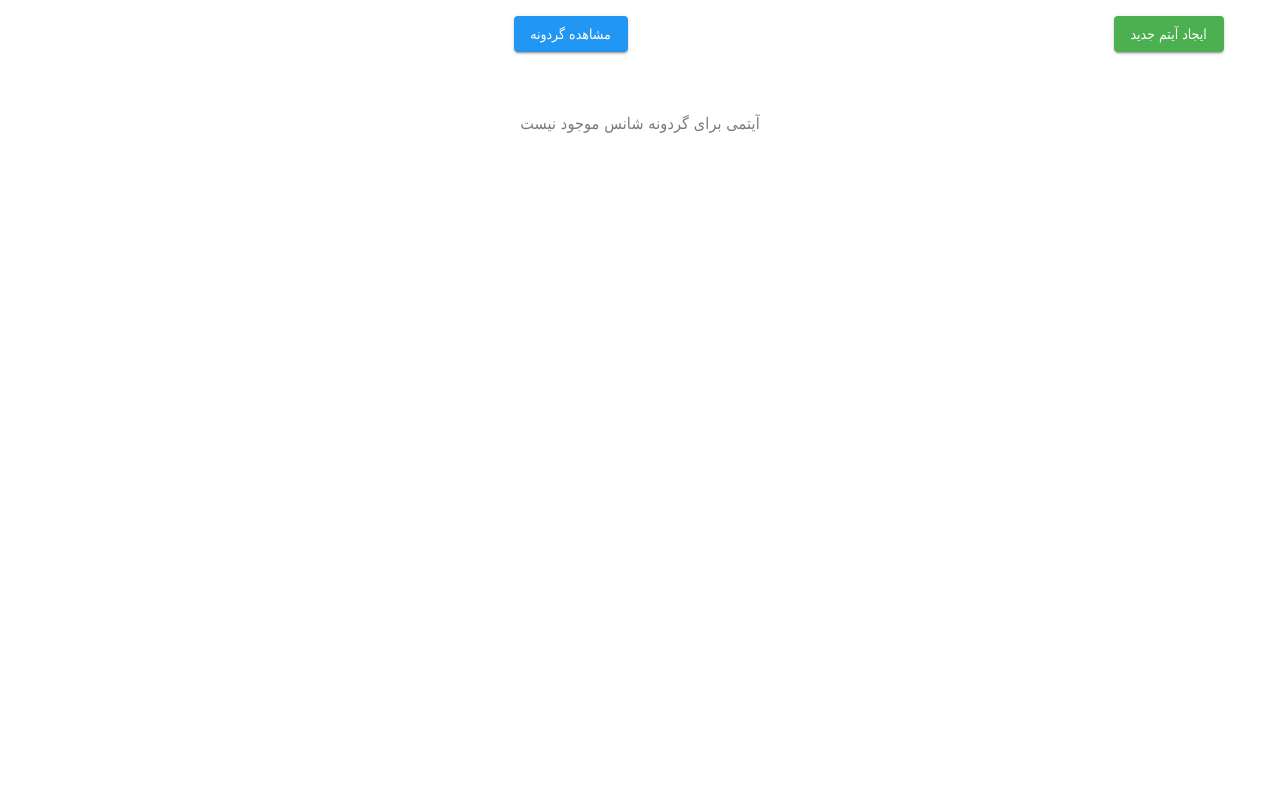
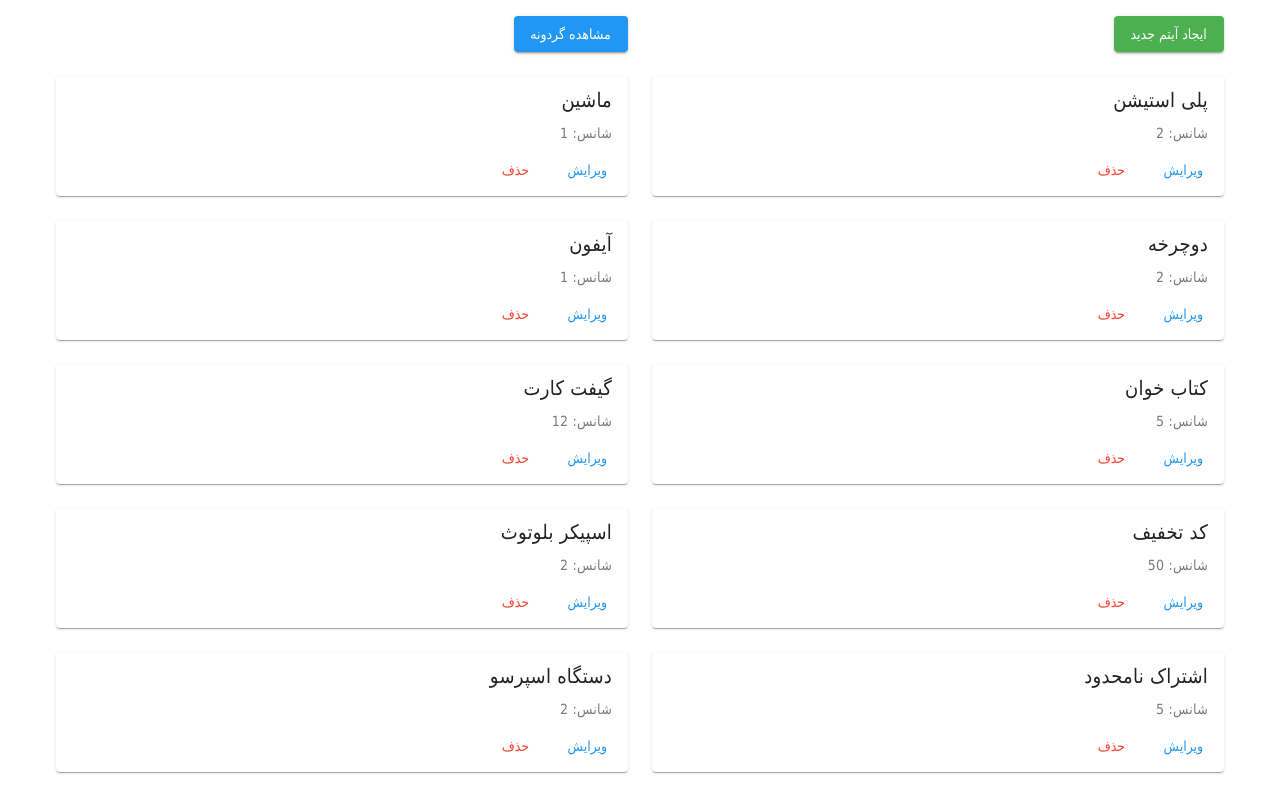
Before and after one commit to naazeri/wheel-of-fortune, a Vue app: page /admin in a window 1280 px wide. Built offline with nearby package versions, Linux system fonts and the light colour scheme.

Commit message:
add data seeder

```diff
--- a/src/stores/wheel.ts
+++ b/src/stores/wheel.ts
@@ -4,7 +4,7 @@ import type { PrizeConfig } from '@/types'
 export const useWheelStore = defineStore({
   id: 'wheel',
   state: () => ({
-    items: JSON.parse(localStorage.getItem('wheelItems') ?? '[]') as PrizeConfig[]
+    items: JSON.parse(localStorage.getItem('wheelItems') ?? getSeedData()) as PrizeConfig[]
   }),
   actions: {
     addItem(item: PrizeConfig) {
@@ -53,3 +53,90 @@ export const useWheelStore = defineStore({
     }
   }
 })
+
+const getSeedData = () => {
+  const data = [
+    {
+      id: 1,
+      prizeName: 'پلی استیشن',
+      prizeNameOnWheel: 'پلی استیشن',
+      bgColor: '#45ace9',
+      color: '#ffffff',
+      probability: 2
+    },
+    {
+      id: 2,
+      prizeName: 'ماشین',
+      prizeNameOnWheel: 'ماشین',
+      bgColor: '#f6b93b',
+      color: '#ffffff',
+      probability: 1
+    },
+    {
+      id: 3,
+      prizeName: 'دوچرخه',
+      prizeNameOnWheel: 'دوچرخه',
+      bgColor: '#6d28d9',
+      color: '#ffffff',
+      probability: 2
+    },
+    {
+      id: 4,
+      prizeName: 'آیفون',
+      prizeNameOnWheel: 'آیفون',
+      bgColor: '#1e3a8a',
+      color: '#ffffff',
+      probability: 1
+    },
+    {
+      id: 5,
+      prizeName: 'کتاب خوان',
+      prizeNameOnWheel: 'کتاب خوان',
+      bgColor: '#2ecc71',
+      color: '#ffffff',
+      probability: 5
+    },
+    {
+      id: 6,
+      prizeName: 'گیفت کارت',
+      prizeNameOnWheel: 'گیفت کارت',
+      bgColor: '#c23616',
+      color: '#ffffff',
+      probability: 12
+    },
+    {
+      id: 7,
+      prizeName: 'کد تخفیف',
+      prizeNameOnWheel: 'کد تخفیف',
+      bgColor: '#365314',
+      color: '#ffffff',
+      probability: 50
+    },
+    {
+      id: 8,
+      prizeName: 'اسپیکر بلوتوث',
+      prizeNameOnWheel: 'موارد دیگر',
+      bgColor: '#d6d3d1',
+      color: '#ffffff',
+      probability: 2
+    },
+    {
+      id: 9,
+      prizeName: 'اشتراک نامحدود',
+      prizeNameOnWheel: 'اشتراک نامحدود',
+      bgColor: '',
+      color: '',
+      probability: 5
+    },
+    {
+      id: 10,
+      prizeName: 'دستگاه اسپرسو',
+      prizeNameOnWheel: 'دستگاه اسپرسو',
+      bgColor: '',
+      color: '',
+      probability: 2
+    }
+  ]
+
+  return JSON.stringify(data)
+}
```
